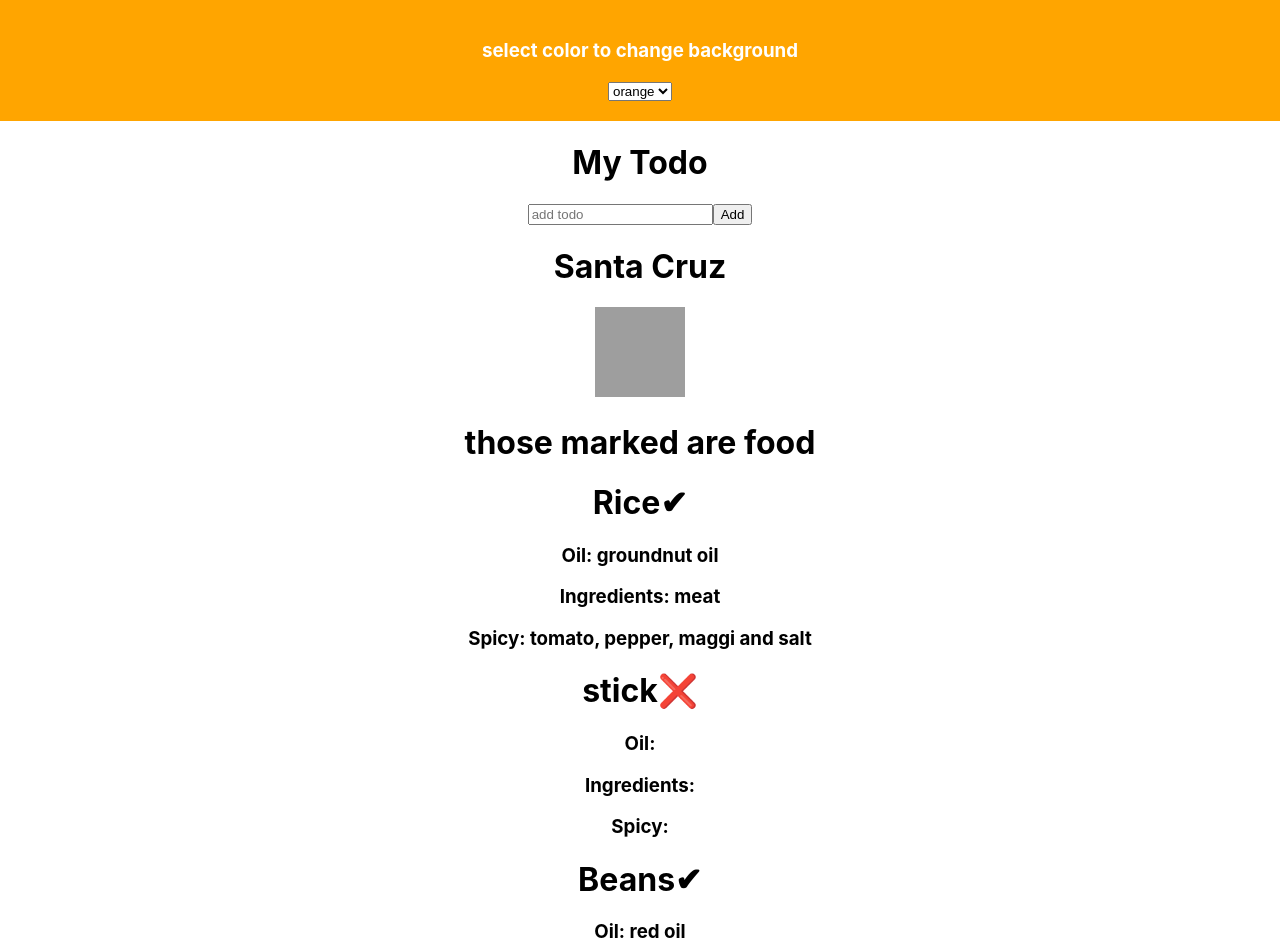
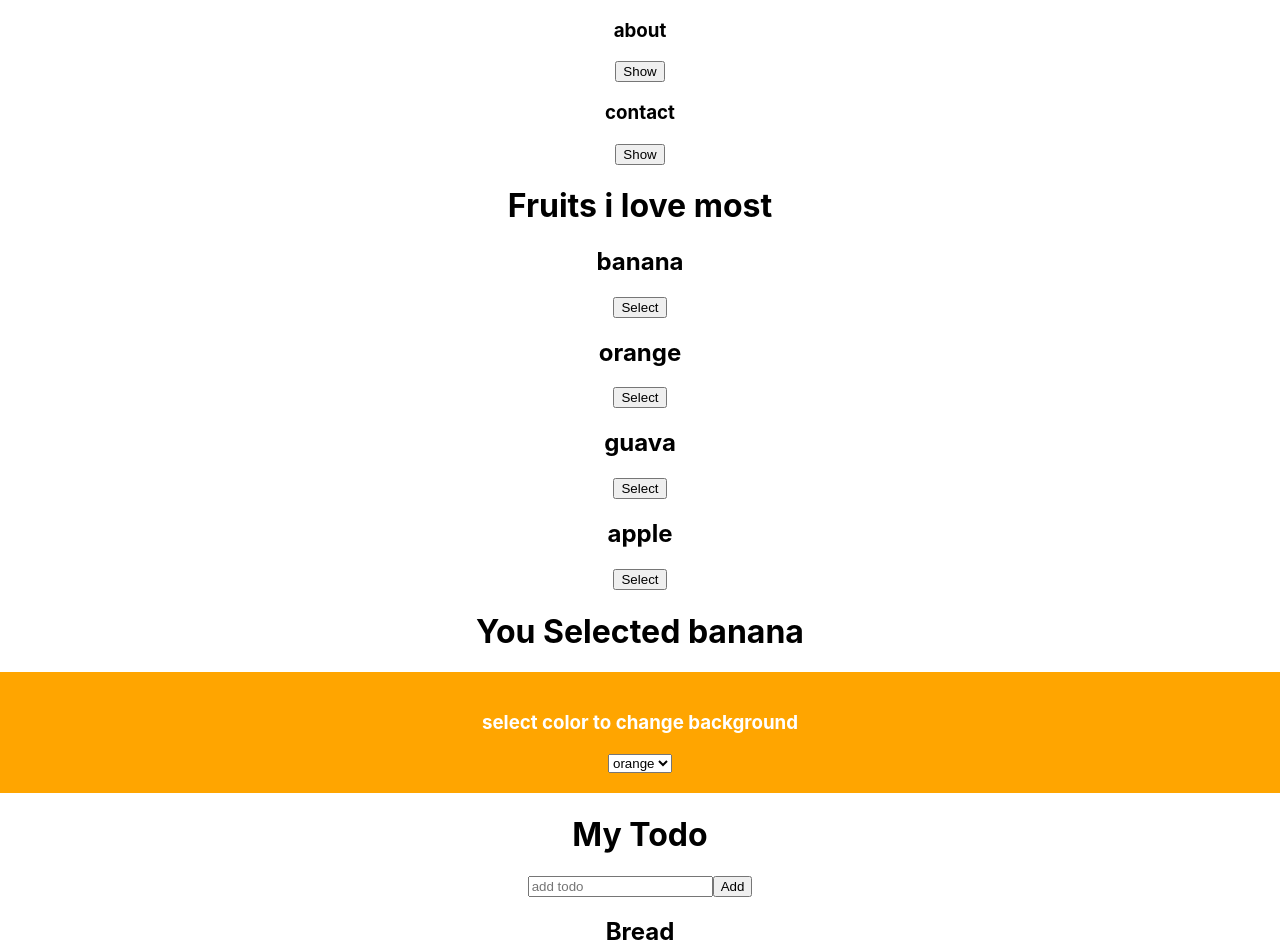
Before and after one commit to Amajuoyichidera/react_documentation, a React (Create React App) app: page / in a window 1280 px wide. Shown: the top 952 px of the page. Built offline with nearby package versions, Linux system fonts and the light colour scheme; grey boxes are pictures that could not be loaded.

Commit message:
refreshing_my_react

```diff
--- a/src/App.js
+++ b/src/App.js
@@ -5,7 +5,9 @@ import Profile from './components/Profile';
 import Child from './components/ParentProp';
 import PropChallenge from './components/PropChallenge';
 import ConditionalRendering from './components/ConditionalRendering';
-import SimpleTodo from './components/SimpleTodo'
+import SimpleTodo from './components/SimpleTodo';
+import SimpleFilter from './components/SimpleFilter';
+import Panel from './components/Panel';
 
 function App() {
 
@@ -16,11 +18,18 @@ function App() {
   };
 
    const fruits = [
-    { name : 'banana', isSweet: true, id : 1 },
-    { name : 'orange', isSweet: false, id : 2 },
-    { name : 'guava', isSweet: false, id : 3 },
-    { name : 'apple', isSweet: true, id : 4 },
+    { name : 'banana', isSweet: true, id : 0 },
+    { name : 'orange', isSweet: false, id : 1 },
+    { name : 'guava', isSweet: false, id : 2 },
+    { name : 'apple', isSweet: true, id : 3 },
    ]
+
+   const [myFruit, setMyFruit] = useState(fruits)
+   const [fruitId, setFruitId] = useState(0)
+
+   const myId = myFruit.find(fruit =>
+      fruit.id === fruitId
+    )
 
    const fruitList = fruits.map(fruit =>
      <div key={fruit.id}>
@@ -40,8 +49,38 @@ function App() {
       setColor(e.target.value)
     }
 
+    // const [activeIndex, setActiveIndex] = useState(0);
+
   return (
     <div className="App">
+
+      <Panel title='about' description='about me' />
+      <Panel title='contact' description='contact me' />
+
+      {/* <Panel title='about' isActive={activeIndex === 0}
+        onShow={() => setActiveIndex(0)}>
+        About Me
+      </Panel>
+
+      <Panel title='description' isActive={activeIndex === 1}
+        onShow={() => setActiveIndex(1)}>
+        describe Me
+      </Panel> */}
+
+
+
+      <h1>Fruits i love most</h1>
+      {myFruit.map(fruit =>
+         <div>
+          <h2>{fruit.name}</h2>
+          <button onClick={() =>
+          setFruitId(fruit.id)
+          }>Select</button>
+         </div>
+        )}
+        <h1>You Selected {myId.name}</h1>
+
+
 
       <div style={{ backgroundColor: color, color: 'white', padding: '20px'}}>
         <h3>select color to change background</h3>
@@ -53,6 +92,7 @@ function App() {
       </div>
 
       <SimpleTodo />
+      <SimpleFilter />
 
       <h1> {user.name} </h1>
       <img src={user.imageUrl} style={ { width: user.imageSize, height: user.imageSize }} />
--- /dev/null
+++ b/src/components/Panel.js
@@ -0,0 +1,26 @@
+import React from 'react'
+import { useState } from 'react'
+
+function Panel({
+    title,
+    description
+}) {
+
+    const [active, setActive] = useState(true)
+
+  return (
+    <div>
+        <h3>{title}</h3>
+        {active ?
+            <button onClick={() => setActive(false)}>Show</button>
+        :
+            <div>
+              <p>{description}</p>
+              <button onClick={() => setActive(true)}>Hide</button>
+            </div>
+        }
+    </div>
+  )
+}
+
+export default Panel
--- /dev/null
+++ b/src/components/SimpleFilter.js
@@ -0,0 +1,28 @@
+import React from 'react'
+
+function SimpleFilter() {
+    const products = [
+        { name: "Biscuit", price: 1.99 },
+        { name: "Bread", price: 3 },
+        { name: "juice", price: 2.99 },
+        { name: "lollipop", price: 1.99 },
+        { name: "ice cream", price: 3.99 },
+      ];
+
+    const expensiveProducts = products.filter(product =>
+        product.price > 2
+    )
+
+  return (
+    <div>
+        {
+            expensiveProducts.map(product =>
+                <h2>{product.name}</h2>
+            )
+        }
+
+    </div>
+  )
+}
+
+export default SimpleFilter
--- a/src/components/SimpleTodo.js
+++ b/src/components/SimpleTodo.js
@@ -1,6 +1,5 @@
 import React from 'react'
 import { useState } from 'react'
-
 
 function SimpleTodo() {
     const [name, setName] = useState('');
```
